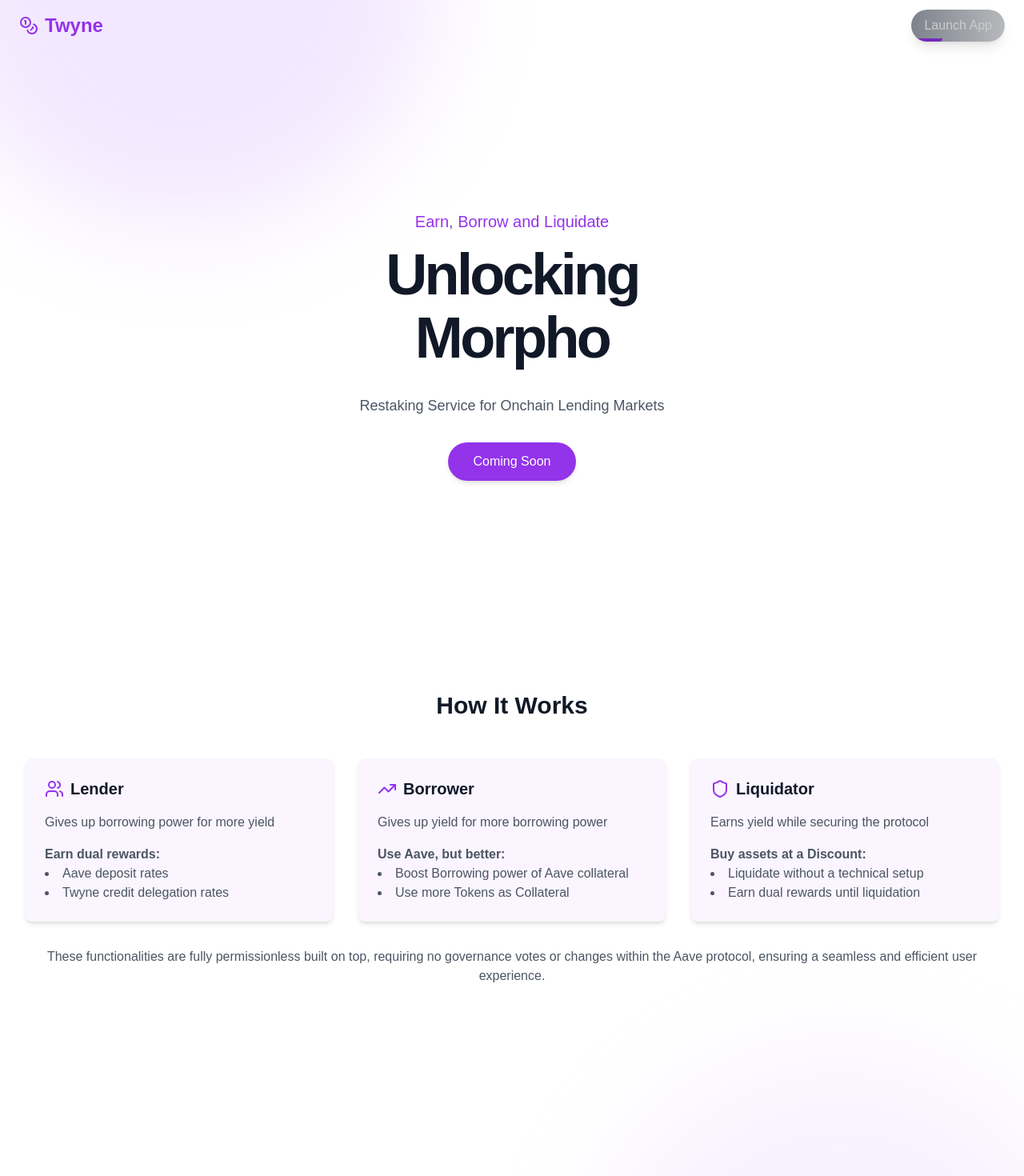
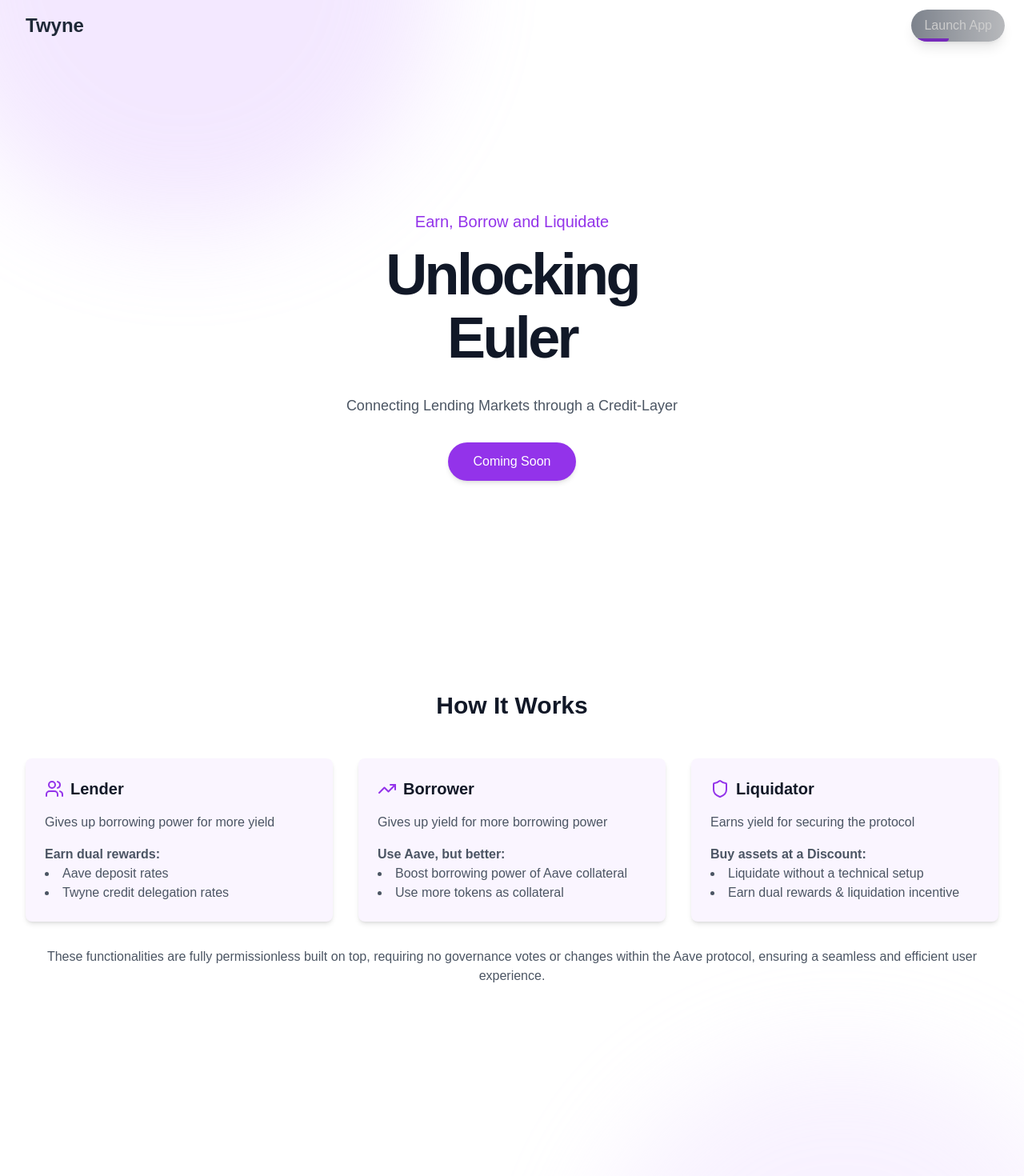
Before and after one commit to taulantv2/twyne-landing-lage, a Next.js app: page / in a window 1280 px wide. Shown: the top 1470 px of the page at 80% size. Built offline with nearby package versions, Linux system fonts and the light colour scheme.

Commit message:
react app fix

```diff
--- a/app/page.tsx
+++ b/app/page.tsx
@@ -1,13 +1,32 @@
 "use client";
-import { Coins, Users, TrendingUp, Shield } from "lucide-react";
+import { Users, TrendingUp, Shield } from "lucide-react";
 import Link from 'next/link';
+import Image from 'next/image';
+import { createElement } from 'react';
 import { useEffect, useRef, useState, useMemo } from 'react';
 
 export default function Component() {
   const circle1Ref = useRef<HTMLDivElement>(null);
   const circle2Ref = useRef<HTMLDivElement>(null);
   const [currentProtocol, setCurrentProtocol] = useState(0);
-  const protocols = useMemo(() => ['Aave', 'Morpho', 'Euler', 'Onchain Lending'], []);
+  const protocols = useMemo(() => ['Aave', 'Morpho', 'Euler', 'Cross-Protocol Lending'], []);
+  // const headerElement = createElement(
+  //   'header',
+  //   { className: 'px-4 lg:px-6 h-16 flex items-center' },
+  //   createElement(
+  //     Link,
+  //     { href: '#', className: 'flex items-center justify-center' },
+  //     createElement(Image, {
+  //       src: '/logo.png',   // Path to your image in the public folder
+  //       alt: 'Twyne Logo',
+  //       width: 40,
+  //       height: 40,
+  //       className: 'h-10 w-10',
+  //     }),
+  //     createElement('span', { className: 'ml-2 text-2xl font-bold text-purple-600' }, 'Twyne')
+  //   )
+  // );
+
 
   useEffect(() => {
     const animate = () => {
@@ -27,7 +46,7 @@
 
     const intervalId = setInterval(() => {
       setCurrentProtocol((prev) => (prev + 1) % protocols.length);
-    }, 3000);
+    }, 2000);
 
     return () => clearInterval(intervalId);
   }, [protocols]);
@@ -51,21 +70,19 @@
         {/* Header */}
         <header className="px-4 lg:px-6 h-16 flex items-center">
           <Link className="flex items-center justify-center" href="#">
-            <Coins className="h-6 w-6 text-purple-600" />
-            <span className="ml-2 text-2xl font-bold text-purple-600">Twyne</span>
+            <span className="ml-2 text-2xl font-bold text-black-600">Twyne</span>
           </Link>
           <nav className="ml-auto flex gap-4 sm:gap-6">
             <Link href="#get-started">
             <button className="px-4 py-2 font-medium rounded-full shadow-lg relative overflow-hidden bg-gradient-to-r from-gray-400 to-gray-200 text-white transition-all ease-in-out duration-300 cursor-not-allowed">
-  Launch App
-  <div className="absolute bottom-0 left-0 bg-purple-600 h-1 w-1/3 rounded-b-full transition-all ease-in-out duration-300"></div>
-  <div className="absolute inset-0 bg-black opacity-20 rounded-full"></div>
-</button>
+              Launch App
+              <div className="absolute bottom-0 left-0 bg-purple-600 h-1 w-2/5 rounded-b-full transition-all ease-in-out duration-300"></div>
+              <div className="absolute inset-0 bg-black opacity-20 rounded-full"></div>
+            </button>
 
             </Link>
           </nav>
         </header>
-
         {/* Main Content */}
         <main className="flex-1 flex items-center justify-center">
           <div className="container mx-auto px-4 md:px-6 text-center">
@@ -91,7 +108,7 @@
               </span>
             </h1>
             <p className="text-md md:text-lg text-gray-600 mb-8 max-w-2xl mx-auto">
-              Restaking Service for Onchain Lending Markets
+              Connecting Lending Markets through a Credit-Layer
             </p>
             <div className="flex justify-center">
               <Link href="#get-started">
@@ -136,8 +153,8 @@
               </p>
               <ul className="list-disc list-inside text-gray-600">
                 <strong>Use Aave, but better:</strong>
-                <li>Boost Borrowing power of Aave collateral</li>
-                <li>Use more Tokens as Collateral</li>
+                <li>Boost borrowing power of Aave collateral</li>
+                <li>Use more tokens as collateral</li>
               </ul>
             </div>
 
@@ -148,12 +165,12 @@
                 <h3 className="text-xl font-bold text-gray-900">Liquidator</h3>
               </div>
               <p className="text-gray-600 mb-4">
-                Earns yield while securing the protocol
+                Earns yield for securing the protocol
               </p>
               <ul className="list-disc list-inside text-gray-600">
                 <strong>Buy assets at a Discount:</strong>
                 <li>Liquidate without a technical setup</li>
-                <li>Earn dual rewards until liquidation</li>
+                <li>Earn dual rewards & liquidation incentive</li>
               </ul>
             </div>
           </div>
```
Also changed, not shown: app/logo.png (added).
